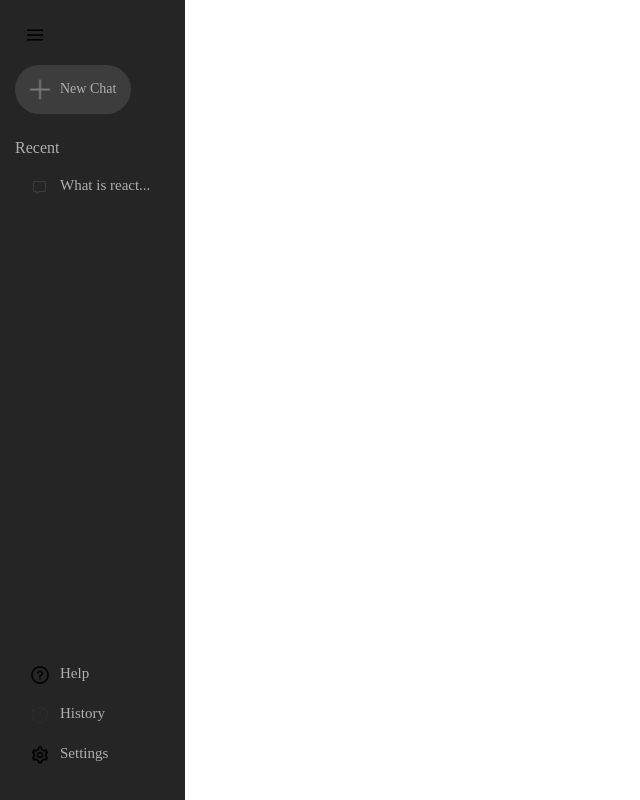
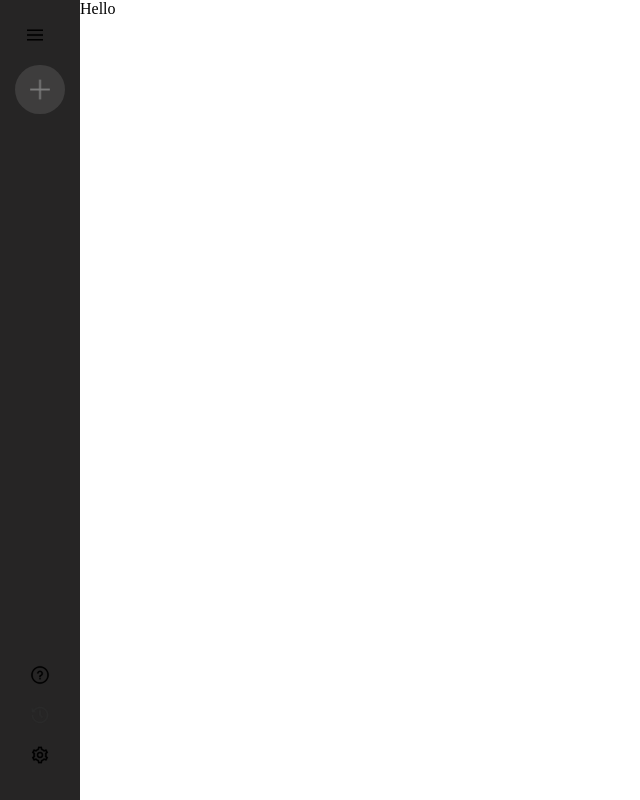
Before and after one commit to maxwell-alan-joseph/gemini-clone, a React (Vite) app: page / in a window 1280 px wide. Shown: the whole page, without its empty margins (0-640 px from the left). Built offline with nearby package versions, Linux system fonts and the light colour scheme.

Commit message:
setExtended-React

```diff
--- a/src/App.jsx
+++ b/src/App.jsx
@@ -1,13 +1,14 @@
-import React from 'react'
-import Sidebar from './components/sidebar/Sidebar'
-
+import React from "react";
+import Sidebar from "./components/sidebar/Sidebar";
+import Main from "./components/main/main";
 
 const App = () => {
- return (
-  <>
-    <Sidebar/>
-  </>
- )
-}
+  return (
+    <>
+      <Sidebar />
+      <Main />
+    </>
+  );
+};
 
-export default App
+export default App;
--- /dev/null
+++ b/src/components/main/main.jsx
@@ -0,0 +1,7 @@
+import React from "react";
+
+const main = () => {
+  return <div>Hello</div>;
+};
+
+export default main;
--- a/src/components/sidebar/Sidebar.jsx
+++ b/src/components/sidebar/Sidebar.jsx
@@ -1,16 +1,25 @@
-import React from 'react'
-import "./Sidebar.css"
-import {assets} from '../../assets/assets/assets'
+import React from "react";
+import { useState } from "react";
+import "./Sidebar.css";
+import { assets } from "../../assets/assets/assets";
 
 const Sidebar = () => {
+  const [extended, setExtended] = useState(false);
+
   return (
-    <div className='sidebar'>
+    <div className="sidebar">
       <div className="top">
-            <img className= 'menu'src={assets.menu_icon} alt="" />
-            <div className ="new-chat">
+        <img
+          onClick={() => setExtended((prev) => !prev)}
+          className="menu"
+          src={assets.menu_icon}
+          alt=""
+        />
+        <div className="new-chat">
           <img src={assets.plus_icon} alt="" />
-                <p>New Chat</p>
+          {extended ? <p>New Chat</p> : null}
         </div>
+        {extended ? (
           <div className="recent">
             <p className="recent-title">Recent</p>
             <div className="recent-entry">
@@ -18,23 +27,24 @@ const Sidebar = () => {
               <p>What is react...</p>
             </div>
           </div>
+        ) : null}
       </div>
       <div className="bottom">
         <div className="bottom-item recent-entry">
           <img src={assets.question_icon} alt="" />
-                <p>Help</p>
+          {extended ? <p>Help</p> : null}
         </div>
         <div className="bottom-item recent-entry">
           <img src={assets.history_icon} alt="" />
-                <p>History</p>
+          {extended ? <p>History</p> : null}
         </div>
         <div className="bottom-item recent-entry">
           <img src={assets.setting_icon} alt="" />
-                <p>Settings</p>
+          {extended ? <p>Settings</p> : null}
         </div>
       </div>
     </div>
-  )
-}
+  );
+};
 
-export default Sidebar
+export default Sidebar;
```
Lines whose indentation alone changed are shown as unchanged.
